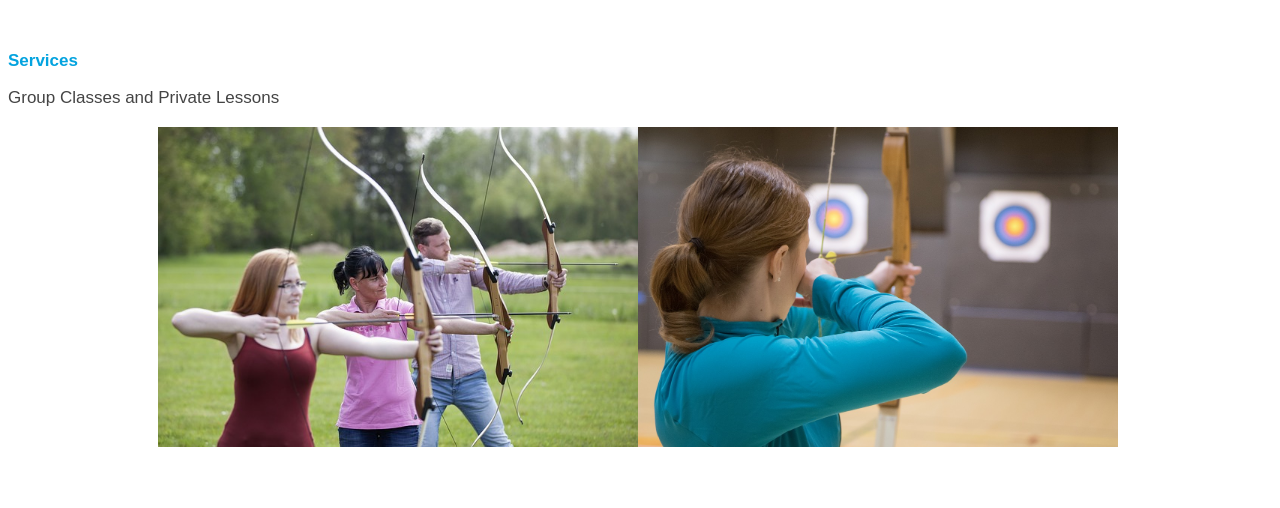
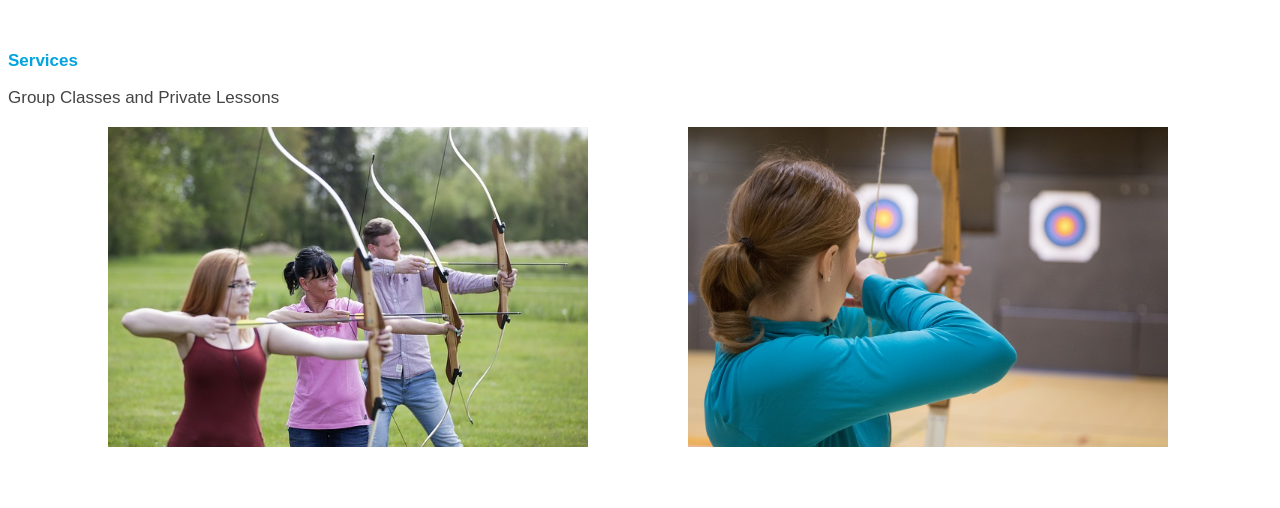
Before and after one commit to katiemartell/Archery-academy, a plain HTML site: page index.html in a window 1280 px wide. Shown: the part 1132-1640 px from the top of the page. Drawn offline with Linux system fonts and the light colour scheme.

Commit message:
modified services section on index.html

```diff
--- a/styles/styles.css
+++ b/styles/styles.css
@@ -81,8 +81,8 @@ body {
 .grid-item-services{
   grid-column: 1 /3;
   grid-row: 12/14;
-  padding-left: 150px;
-  padding-right: 150px;
+  padding-left: 100px;
+  padding-right: 100px;
 }
 .grid-item-visit{
   grid-column: 1 /3;
```
